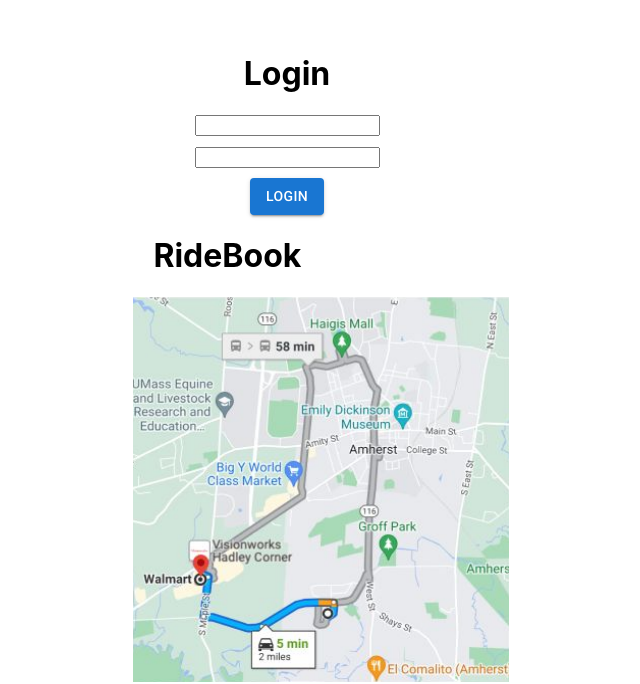
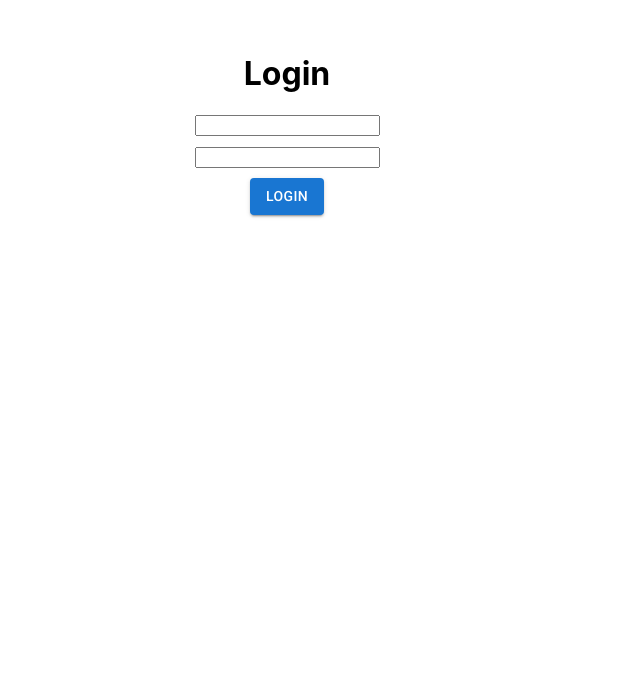
Before and after one commit to SnehilVerma/Piggyback, a React (Create React App) app in the folder src/client/: page / in a window 1280 px wide. Shown: the part 147-831 px from the top of the page, without its empty margins (353-993 px from the left). After the commit the page ends 800 px from the top, so only its background shows below. Built offline with nearby package versions, Linux system fonts and the light colour scheme.

Commit message:
Browser routing

```diff
--- a/src/client/src/index.js
+++ b/src/client/src/index.js
@@ -8,18 +8,31 @@
 import '@fontsource/roboto/500.css';
 import '@fontsource/roboto/700.css';
 
+import { BrowserRouter, Routes, Route } from "react-router-dom";
+
 // import here the component you want to render
 import Login from "./Login/Login.js";
 import RideBook from "./RideBook/RideBook.js"
-import RideMatch from "./RideMatch";
-import RideConfirm from "./RideConfirm";
+import RideMatch from "./RideMatch/RideMatch.js";
+import RideConfirm from "./RideConfirm/RideConfirm.js";
 
 const root = ReactDOM.createRoot(document.getElementById('root'));
-
+//
+// ReactDOM.render(
+//     <BrowserRouter>
+//         <Routes>
+//             <Route exact path="/" component={<Login/>} />
+//             <Route path="/RideBook" component={<RideBook/>} />
+//             <Route path="/RideMatch" component={<RideMatch/>} />
+//             <Route path="/RideConfirm" component={<RideConfirm/>} />
+//         </Routes>
+//     </BrowserRouter>,
+//     root
+// );
 // Add here the name of the component you want to render - For Eg. RideBook
 root.render(
   <React.StrictMode>
-    <Login/><RideBook/><RideMatch/><RideConfirm/>
+    <Login/>
   </React.StrictMode>
 );
 
```
